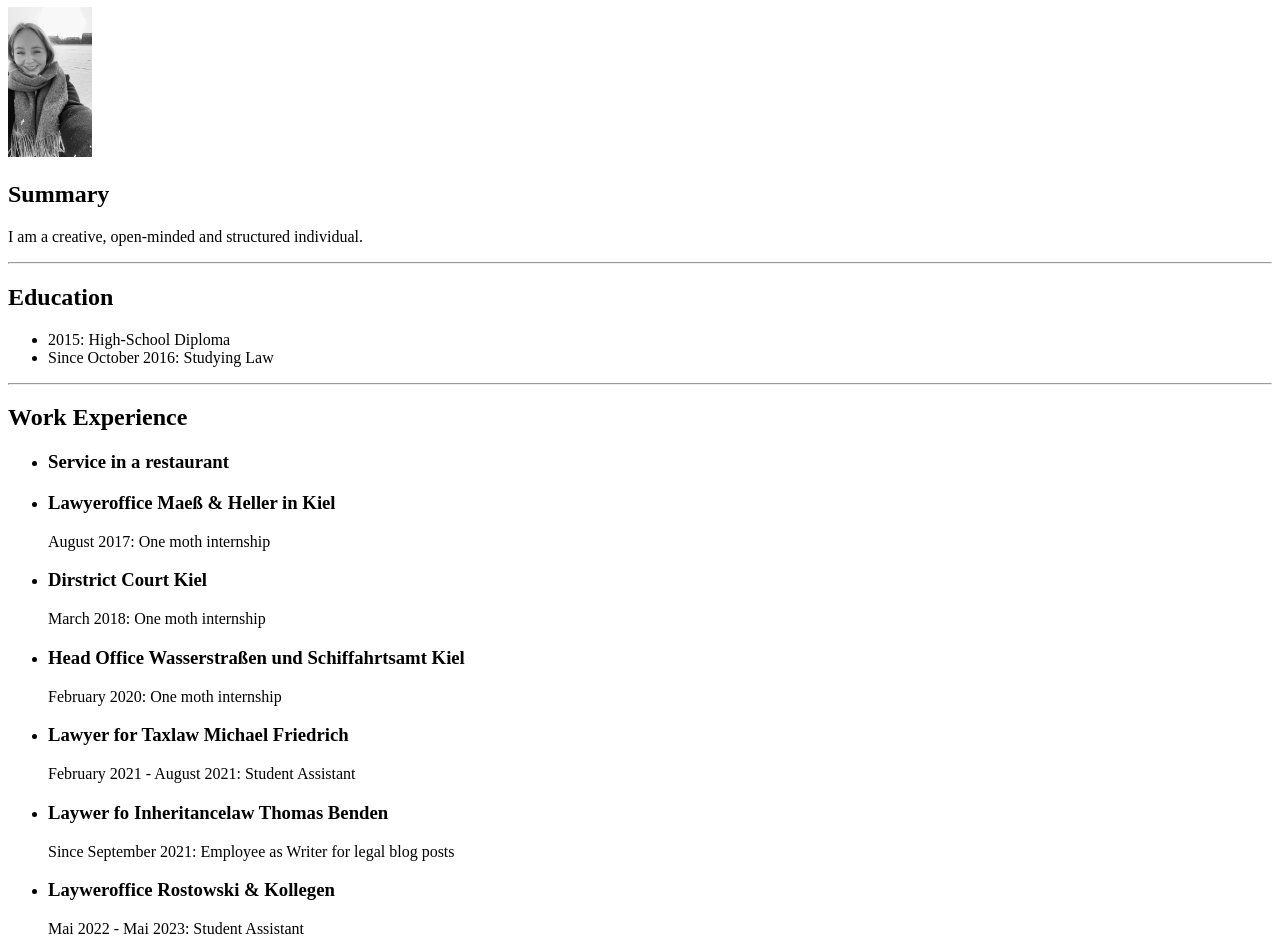
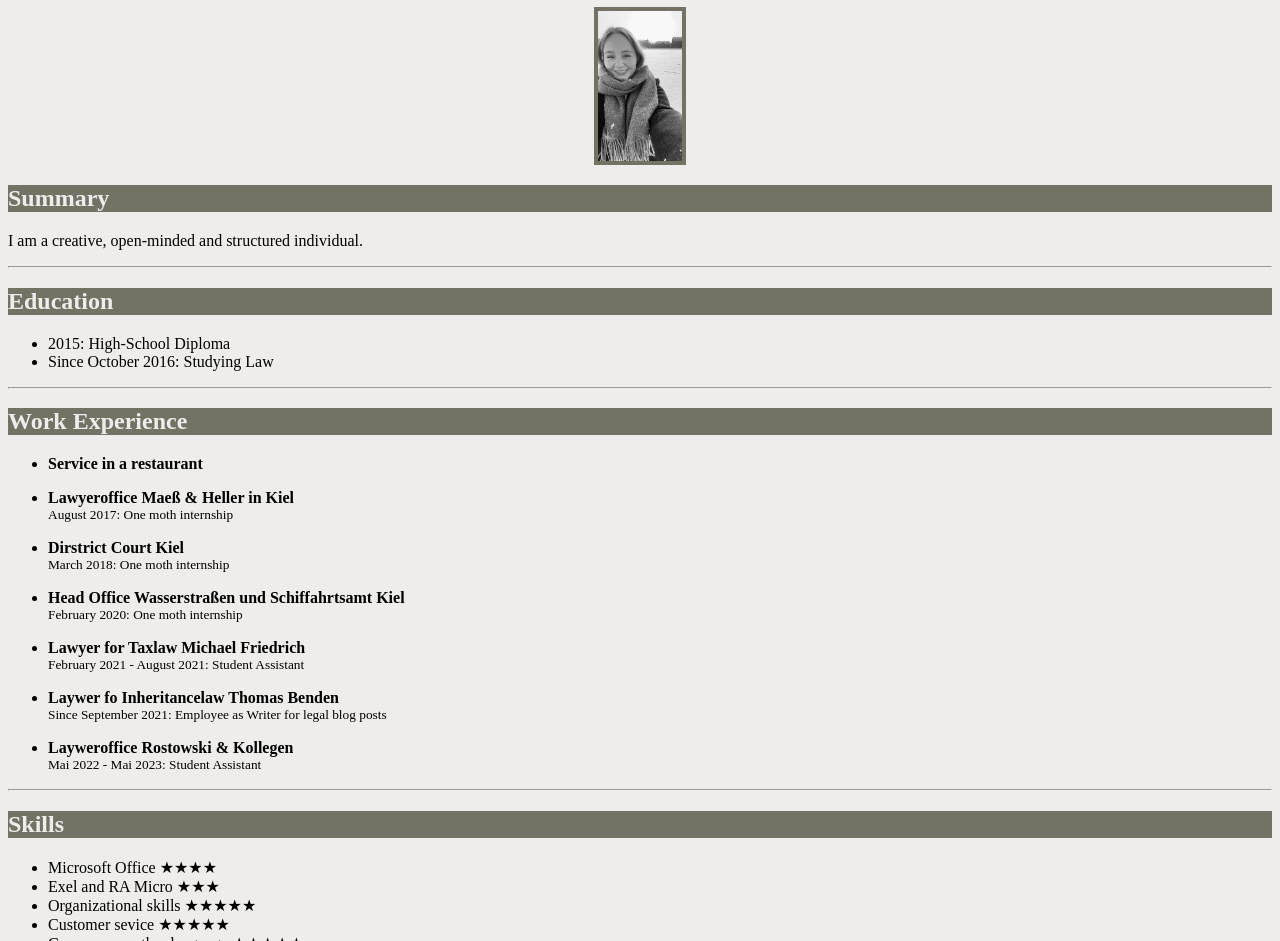
Before and after one commit to TanjaGH/CW-puplic, a plain HTML site: page index.html in a window 1280 px wide. Shown: the part 73-1014 px from the top of the page. Drawn offline with Linux system fonts and the light colour scheme; a web font is replaced by a local one.

Commit message:
CSS-Style

```diff
--- a/index.html
+++ b/index.html
@@ -4,10 +4,15 @@
     <meta charset="UTF-8">
     <meta name="viewport" content="width=device-width, initial-scale=1.0">
     <title>My Resume</title>
+    <link rel="stylesheet" href="./style.css">
+    <link rel="preconnect" href="https://fonts.googleapis.com">
+    <link rel="preconnect" href="https://fonts.gstatic.com" crossorigin>
+    <link href="https://fonts.googleapis.com/css2?family=Old+Standard+TT:ital,wght@0,400;0,700;1,400&family=Quattrocento:wght@400;700&display=swap" rel="stylesheet">
+
 </head>
 <body>
     <h1>Tanja Gehlhaus</h1>
-    <a href="./public/Contact.html"><img src="./assets/images/Me.JPG" alt="picture of me" height="150" /></a>
+    <a href="./public/Contact.html"><img src="./assets/images/Me.JPG" alt="picture of me" height="150" id="imgcenter"/></a>
 
     <h2>Summary</h2>
     <p>I am a creative, open-minded and structured individual.</p>
@@ -23,32 +28,32 @@
     <h2>Work Experience</h2>
         <ul><li><h3>Service in a restaurant</h3></li>
             <li><h3>Lawyeroffice Maeß & Heller in Kiel</h3></li>
-            <p>August 2017: One moth internship</p>
+            <p id="liste">August 2017: One moth internship</p>
             <li><h3>Dirstrict Court Kiel</h3></li>
-            <p>March 2018: One moth internship</p>
+            <p id="liste">March 2018: One moth internship</p>
             <li><h3>Head Office Wasserstraßen und Schiffahrtsamt Kiel</h3></li>
-            <p>February 2020: One moth internship</p>
+            <p id="liste">February 2020: One moth internship</p>
             <li><h3>Lawyer for Taxlaw Michael Friedrich</h3></li>
-            <p>February 2021 - August 2021: Student Assistant</p>
+            <p id="liste">February 2021 - August 2021: Student Assistant</p>
             <li><h3>Laywer fo Inheritancelaw Thomas Benden</h3></li>
-            <p> Since September 2021: Employee as Writer for legal blog posts</p>
+            <p id="liste"> Since September 2021: Employee as Writer for legal blog posts</p>
             <li><h3>Layweroffice Rostowski & Kollegen</h3></li>
-            <p>Mai 2022 - Mai 2023: Student Assistant</p>
+            <p id="liste">Mai 2022 - Mai 2023: Student Assistant</p>
         </ul>
     <hr />
 
     <h2>Skills</h2>
     <ul>
         <li>Microsoft Office &#9733;&#9733;&#9733;&#9733;</li>
-        <li>Exel and RA Micro&#9733;&#9733;&#9733;</li>
-        <li>Organizational skills&#9733;&#9733;&#9733;&#9733;&#9733;</li>
-        <li>Customer sevice&#9733;&#9733;&#9733;&#9733;&#9733;</li>
-        <li>German as mother language&#9733;&#9733;&#9733;&#9733;&#9733;</li>
+        <li>Exel and RA Micro &#9733;&#9733;&#9733;</li>
+        <li>Organizational skills &#9733;&#9733;&#9733;&#9733;&#9733;</li>
+        <li>Customer sevice &#9733;&#9733;&#9733;&#9733;&#9733;</li>
+        <li>German as mother language &#9733;&#9733;&#9733;&#9733;&#9733;</li>
     </ul>
     <hr />
 
     <h2>Other</h2>
-    <a href="./public/My Hobbies.html">My Hobbies</a>
+    <a href="./public/My Hobbies.html" id="link">My Hobbies</a>
 <footer>
     <p>© Tanja Gehlhaus.All rights reserved.</p>
 </footer>
--- /dev/null
+++ b/style.css
@@ -0,0 +1,42 @@
+html {
+    font-family:"Quattrocento", serif;
+    font-weight: 400;
+    font-style: normal;
+    background-color:#EEEDEB;
+}
+
+h1 {
+    background-color:#3C3633;
+    color:#EEEDEB;
+    text-align: center;
+}
+
+h2 {
+    background-color:#747264;
+    color:#EEEDEB;
+}
+
+h3 {
+    font-weight: 800;
+    font-size: 12pt;
+    margin-bottom: 0px;
+}
+
+#liste {
+    font-size: 10pt;
+    margin-top: 0px;
+}
+
+#imgcenter {
+        display: block;
+        margin-left: auto;
+        margin-right: auto;
+}
+
+img {
+    border: 4px solid #747264
+}
+
+#link {
+    color:#3C3633;
+}
```
Also changed, not shown: public/Contact.html (+1 -0 lines), public/My Hobbies.html (+2 -1 lines).
